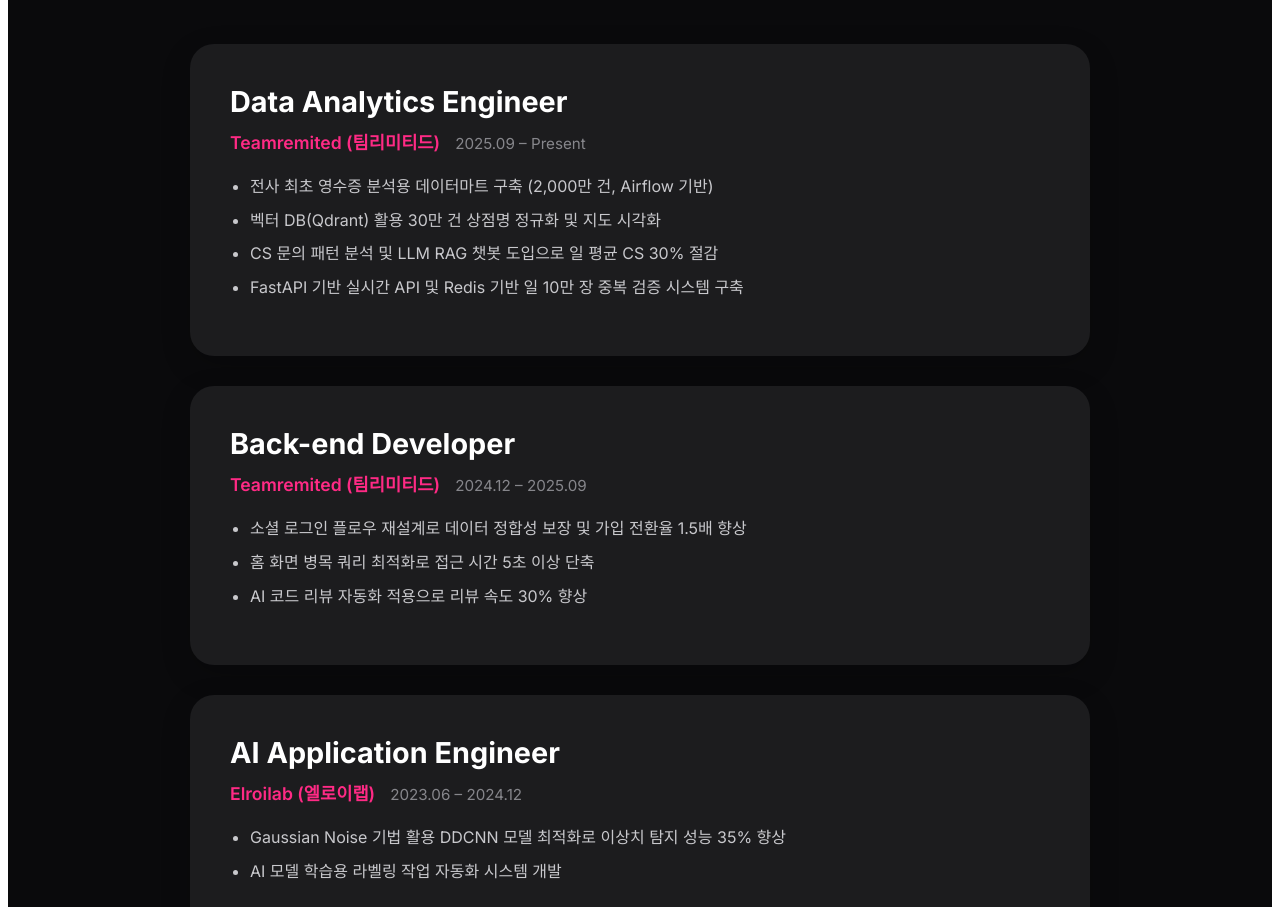
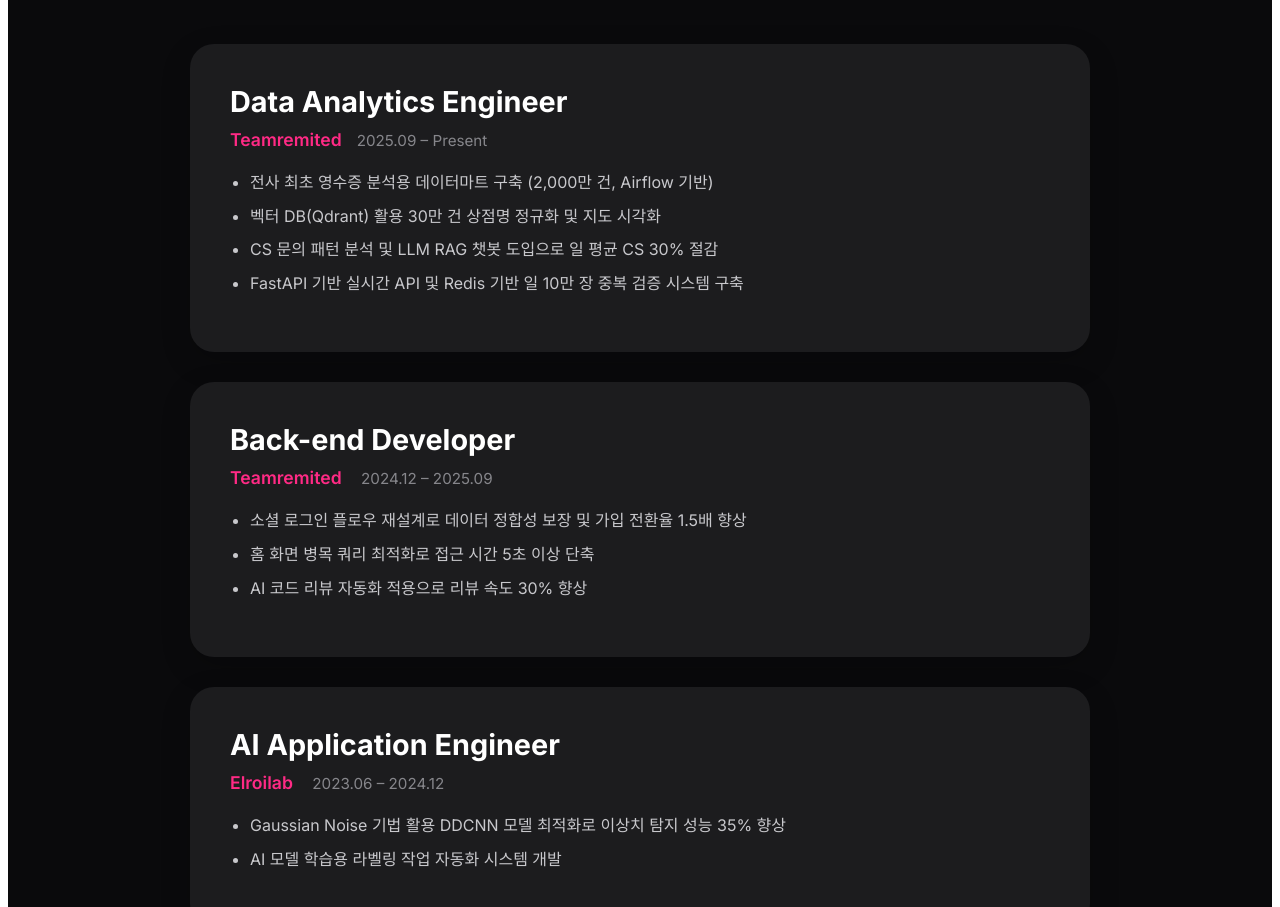
Before and after one commit to danakkii/dev-blog, a Nuxt app: page / in a window 1280 px wide. Shown: the part 1880-2787 px from the top of the page. Built offline with nearby package versions, Linux system fonts and the light colour scheme; no server answers; the database is empty.

Commit message:
CHG:index change

```diff
--- a/app/pages/index.vue
+++ b/app/pages/index.vue
@@ -2,7 +2,7 @@
   <div class="apple-wrapper">
     <nav class="navbar">
       <div class="nav-content">
-        <a href="/" class="nav-logo">Dana Kim</a>
+        <a href="/" class="nav-logo">>>_Dana Kim</a>
         <div class="nav-links">
           <a href="#philosophy">Philosophy</a>
           <a href="#experience">Experience</a>
@@ -23,8 +23,8 @@
           <p class="hero-subtitle">예쁘게 정리된 데이터가 아닌, 실제 문제를 해결하는 시스템을 만듭니다.</p>
 
           <div class="social-links">
-            <a href="mailto:본인메일@gmail.com" target="_blank" class="social-btn">Gmail</a>
-            <a href="https://www.linkedin.com/in/본인링크드인주소" target="_blank" class="social-btn">LinkedIn</a>
+            <a href="mailto:danakkii22@gmail.com" target="_blank" class="social-btn">Gmail</a>
+            <a href="https://www.linkedin.com/in/dana-kim-24a547325/" target="_blank" class="social-btn">LinkedIn</a>
             <a href="https://github.com/danakkii" target="_blank" class="social-btn">GitHub</a>
           </div>
         </div>
@@ -47,7 +47,7 @@
             <div class="timeline-card animate-on-scroll">
               <div class="card-header">
                 <h3>Data Analytics Engineer</h3>
-                <span class="company">Teamremited (팀리미티드)</span>
+                <span class="company">Teamremited</span>
                 <span class="period">2025.09 – Present</span>
               </div>
               <ul class="achievements">
@@ -61,7 +61,7 @@
             <div class="timeline-card animate-on-scroll">
               <div class="card-header">
                 <h3>Back-end Developer</h3>
-                <span class="company">Teamremited (팀리미티드)</span>
+                <span class="company">Teamremited </span>
                 <span class="period">2024.12 – 2025.09</span>
               </div>
               <ul class="achievements">
@@ -74,7 +74,7 @@
             <div class="timeline-card animate-on-scroll">
               <div class="card-header">
                 <h3>AI Application Engineer</h3>
-                <span class="company">Elroilab (엘로이랩)</span>
+                <span class="company">Elroilab </span>
                 <span class="period">2023.06 – 2024.12</span>
               </div>
               <ul class="achievements">
```
